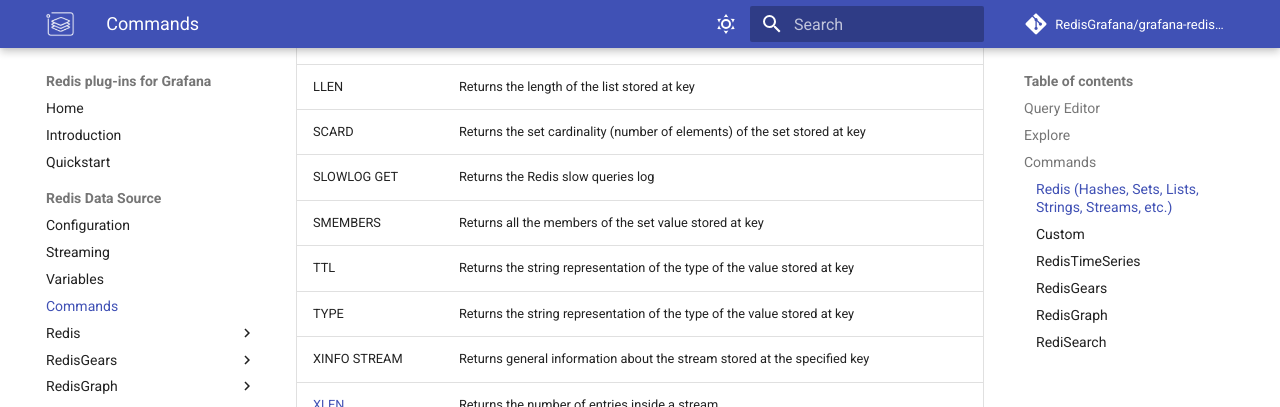
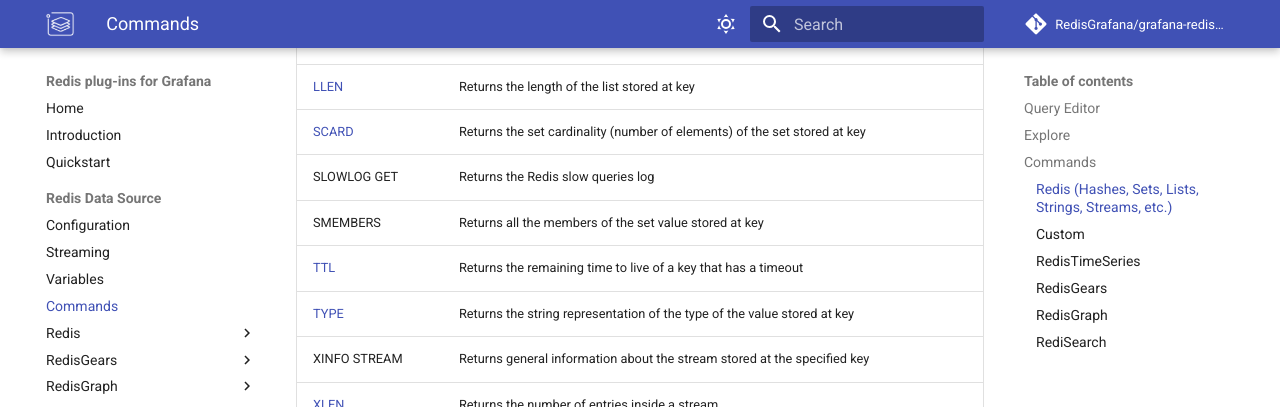
Before and after one commit to RedisGrafana/RedisGrafana, an MkDocs documentation site: the page built from docs/redis-datasource/commands.md, in a window 1280 px wide and 900 px high, scrolled down 1741 px. Shown: the top 407 px of the window. Built offline with MkDocs 1.6.1 and Material for MkDocs 9.7.7, drawn with Linux system fonts in a browser that asks for light colours; comment, search, counter and statistics services are not loaded.

Commit message:
Add Redi Core commands

```diff
--- a/docs/redis-datasource/commands.md
+++ b/docs/redis-datasource/commands.md
@@ -21,28 +21,28 @@
 
 ### Redis (Hashes, Sets, Lists, Strings, Streams, etc.)
 
-| Command               | Description                                                                       |
-| --------------------- | --------------------------------------------------------------------------------- |
-| CLIENT LIST           | Returns information and statistics about the client connections server            |
-| CLUSTER INFO          | Provides INFO style information about Redis Cluster vital parameters              |
-| CLUSTER NODES         | Provides current cluster configuration, given by the set of known nodes           |
-| [GET](redis/GET.md)   | Returns the value of key                                                          |
-| HGET                  | Returns the value associated with field in the hash stored at key                 |
-| HGETALL               | Returns all fields and values of the hash stored at key                           |
-| HKEYS                 | Returns all field names in the hash stored at key                                 |
-| HLEN                  | Returns the number of fields contained in the hash stored at key                  |
-| HMGET                 | Returns the values associated with the specified fields in the hash stored at key |
-| [INFO](redis/INFO.md) | Returns information and statistics about the server                               |
-| LLEN                  | Returns the length of the list stored at key                                      |
-| SCARD                 | Returns the set cardinality (number of elements) of the set stored at key         |
-| SLOWLOG GET           | Returns the Redis slow queries log                                                |
-| SMEMBERS              | Returns all the members of the set value stored at key                            |
-| TTL                   | Returns the string representation of the type of the value stored at key          |
-| TYPE                  | Returns the string representation of the type of the value stored at key          |
-| XINFO STREAM          | Returns general information about the stream stored at the specified key          |
-| [XLEN](redis/XLEN.md) | Returns the number of entries inside a stream                                     |
-| XRANGE                | Returns the stream entries matching a given range of IDs                          |
-| XREVRANGE             | Returns the stream entries matching a given range of IDs in reverse order         |
+| Command                 | Description                                                                       |
+| ----------------------- | --------------------------------------------------------------------------------- |
+| CLIENT LIST             | Returns information and statistics about the client connections server            |
+| CLUSTER INFO            | Provides INFO style information about Redis Cluster vital parameters              |
+| CLUSTER NODES           | Provides current cluster configuration, given by the set of known nodes           |
+| [GET](redis/GET.md)     | Returns the value of key                                                          |
+| HGET                    | Returns the value associated with field in the hash stored at key                 |
+| HGETALL                 | Returns all fields and values of the hash stored at key                           |
+| HKEYS                   | Returns all field names in the hash stored at key                                 |
+| [HLEN](redis/HLEN.md)   | Returns the number of fields contained in the hash stored at key                  |
+| HMGET                   | Returns the values associated with the specified fields in the hash stored at key |
+| [INFO](redis/INFO.md)   | Returns information and statistics about the server                               |
+| [LLEN](redis/LLEN.md)   | Returns the length of the list stored at key                                      |
+| [SCARD](redis/SCARD.md) | Returns the set cardinality (number of elements) of the set stored at key         |
+| SLOWLOG GET             | Returns the Redis slow queries log                                                |
+| SMEMBERS                | Returns all the members of the set value stored at key                            |
+| [TTL](redis/TTL.md)     | Returns the remaining time to live of a key that has a timeout                    |
+| [TYPE](redis/TYPE.md)   | Returns the string representation of the type of the value stored at key          |
+| XINFO STREAM            | Returns general information about the stream stored at the specified key          |
+| [XLEN](redis/XLEN.md)   | Returns the number of entries inside a stream                                     |
+| XRANGE                  | Returns the stream entries matching a given range of IDs                          |
+| XREVRANGE               | Returns the stream entries matching a given range of IDs in reverse order         |
 
 ### Custom
 
--- a/mkdocs.yml
+++ b/mkdocs.yml
@@ -51,8 +51,13 @@
       - "Commands": "redis-datasource/commands.md"
       - "Redis":
           - "GET": "redis-datasource/redis/GET.md"
+          - "HLEN": "redis-datasource/redis/HLEN.md"
           - "INFO": "redis-datasource/redis/INFO.md"
+          - "LLEN": "redis-datasource/redis/LLEN.md"
+          - "SCARD": "redis-datasource/redis/SCARD.md"
           - "TMSCAN": "redis-datasource/custom/TMSCAN.md"
+          - "TYPE": "redis-datasource/redis/TYPE.md"
+          - "TTL": "redis-datasource/redis/TTL.md"
           - "XLEN": "redis-datasource/redis/XLEN.md"
       - "RedisGears":
           - "RG.DUMPREGISTRATIONS": "redis-datasource/redis-gears/RG-DUMPREGISTRATIONS.md"
```
Also changed, not shown: docs/redis-datasource/redis/HLEN.md (added, +23 -0 lines), docs/redis-datasource/redis/LLEN.md (added, +23 -0 lines), docs/redis-datasource/redis/SCARD.md (added, +23 -0 lines), docs/redis-datasource/redis/TTL.md (added, +23 -0 lines), docs/redis-datasource/redis/TYPE.md (added, +23 -0 lines), docs/images/redis-datasource/commands/hlen.png (added), docs/images/redis-datasource/commands/llen.png (added), docs/images/redis-datasource/commands/scard.png (added), docs/images/redis-datasource/commands/ttl.png (added), docs/images/redis-datasource/commands/type.png (added).
